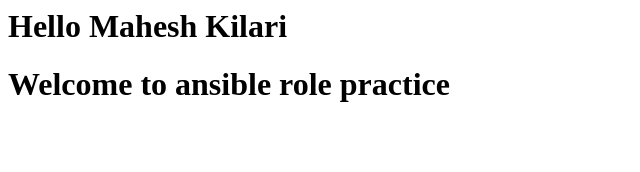
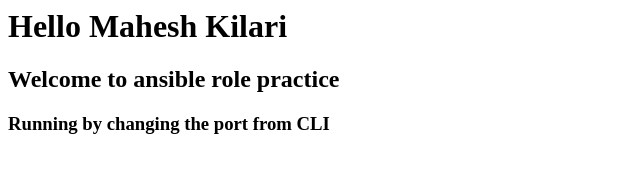
Before and after one commit to mlsmahesh5/ansible, a plain HTML site: page oct05/webserver/files/index.html in a window 1280 px wide. Shown: the whole page, without its empty margins (0-640 px from the left). Drawn offline with Linux system fonts and the light colour scheme.

Commit message:
updated ansible role var file

```diff
--- a/oct05/webserver/files/index.html
+++ b/oct05/webserver/files/index.html
@@ -1,2 +1,3 @@
 <h1>Hello Mahesh Kilari </h1>
-<h1>Welcome to ansible role practice </h1>
+<h2>Welcome to ansible role practice </h2>
+<h3>Running by changing the port from CLI</h3>
```
Also changed, not shown: oct03/index.html (+1 -6 lines), 5 other files.
